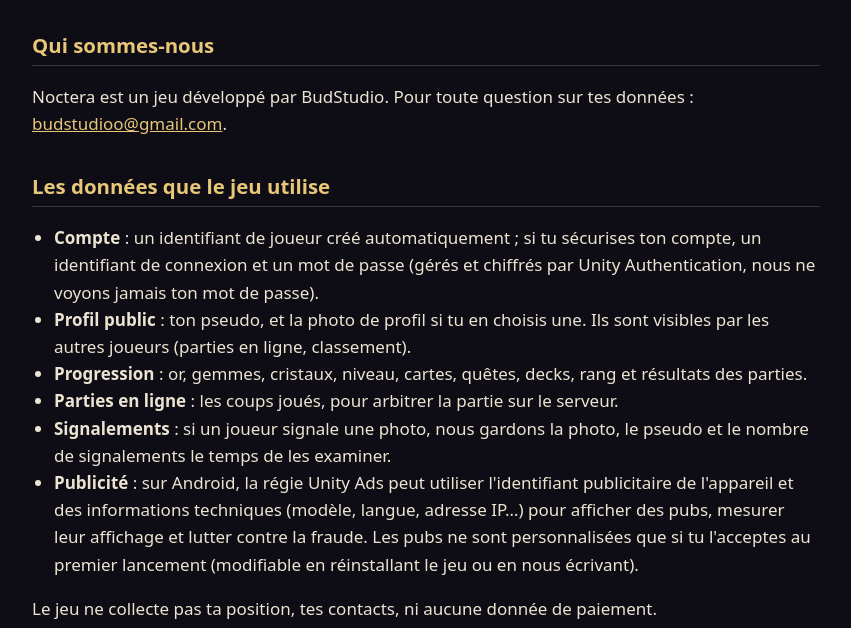
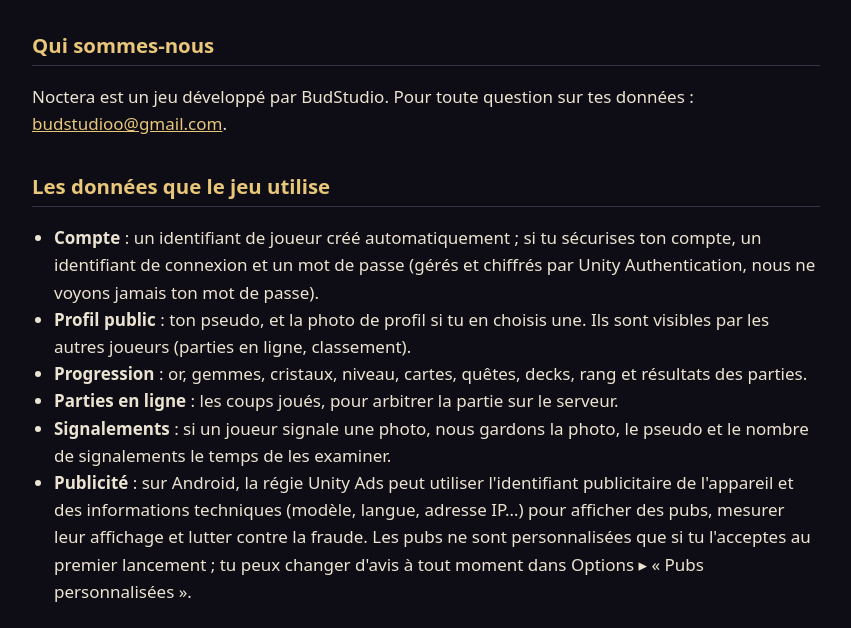
Before and after one commit to budstudioo/noctera, a plain HTML site: page confidentialite.html in a window 1280 px wide. Shown: the part 166-794 px from the top of the page, without its empty margins (214-1065 px from the left). Drawn offline with Linux system fonts and the light colour scheme.

Commit message:
Ads consent can be changed in Options

```diff
--- a/confidentialite.html
+++ b/confidentialite.html
@@ -30,7 +30,7 @@
       signalements le temps de les examiner.</li>
     <li><strong>Publicité</strong> : sur Android, la régie Unity Ads peut utiliser l'identifiant publicitaire de l'appareil et
       des informations techniques (modèle, langue, adresse IP…) pour afficher des pubs, mesurer leur affichage et lutter contre la fraude.
-      Les pubs ne sont personnalisées que si tu l'acceptes au premier lancement (modifiable en réinstallant le jeu ou en nous écrivant).</li>
+      Les pubs ne sont personnalisées que si tu l'acceptes au premier lancement ; tu peux changer d'avis à tout moment dans Options ▸ « Pubs personnalisées ».</li>
   </ul>
   <p>Le jeu ne collecte pas ta position, tes contacts, ni aucune donnée de paiement.</p>
 
```
